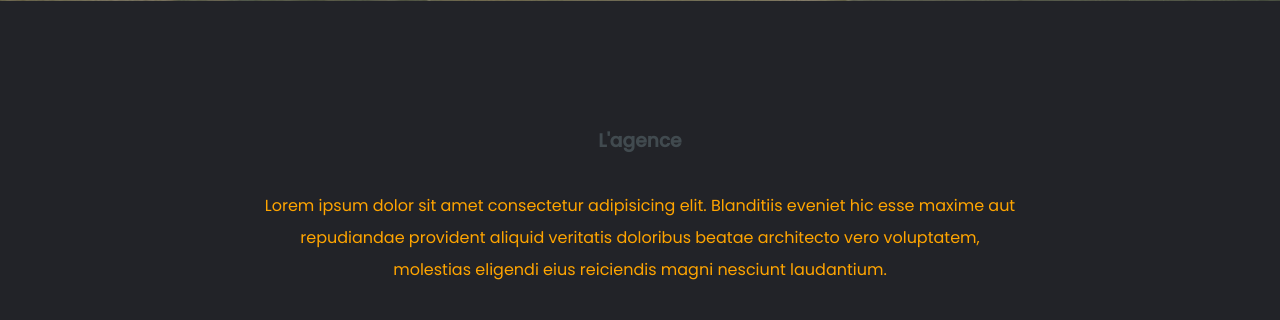
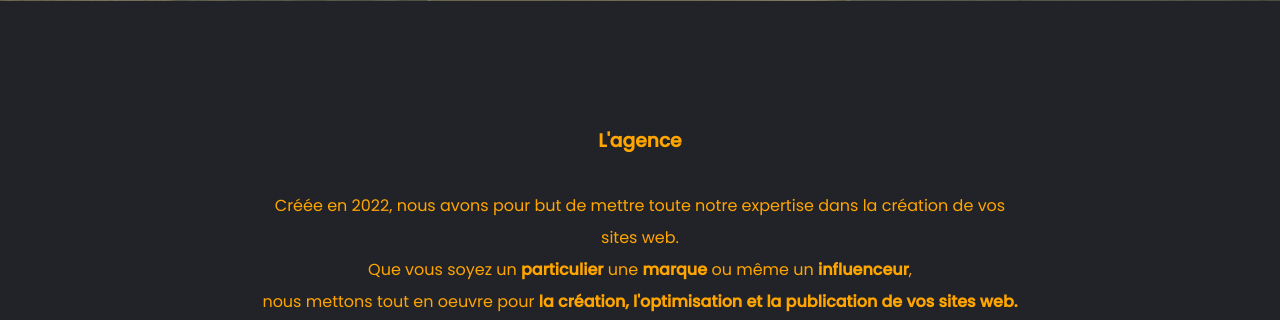
Before and after one commit to GregMagnin/AnyWhereWeb_, a PHP site: page /AWW/page/accueil in a window 1280 px wide. Shown: the part 799-1119 px from the top of the page. Run offline with PHP 8.4, Linux system fonts and the light colour scheme.

Commit message:
Section "l'agence" remplie.

```diff
--- a/assets/css/style.css
+++ b/assets/css/style.css
@@ -62,7 +62,7 @@ section {
 }
 
 section h3.title {
-  color: #414a4f;
+  /* color: #414a4f; */
   text-transform: capitalize;
   font-family: 'Poppins', sans-serif;
   margin-bottom: 35px;
@@ -219,10 +219,15 @@ header nav li {
 
 /* L'agence section */
 
+.lagence h3 {
+  color: #ffa500;
+}
+
 .lagence .grid li {
   padding: 20px;
   height: 350px;
   border-radius: 3px;
+
 
   background-clip: content-box;
   background-size: cover;
@@ -235,6 +240,10 @@ header nav li {
 
 .lagence .grid li.large {
   flex-basis: 60px;
+}
+
+.souligne strong {
+  text-decoration: underline;
 }
 
 @media(max-width: 1000px) {
--- a/page/accueil/agence.php
+++ b/page/accueil/agence.php
@@ -1,8 +1,9 @@
 <section class="lagence" id="agence">
 
   <h3 class="title">L'agence</h3>
-  <p>Lorem ipsum dolor sit amet consectetur adipisicing elit. Blanditiis eveniet hic esse maxime aut repudiandae provident aliquid veritatis doloribus beatae architecto vero voluptatem, molestias eligendi eius reiciendis magni nesciunt laudantium.</p>
-
+  <p>Créée en 2022, nous avons pour but de mettre toute notre expertise dans la création de vos sites web. </br>
+    Que vous soyez un <strong>particulier</strong> une <strong>marque</strong> ou même un <strong>influenceur</strong>,</br>
+   nous mettons tout en oeuvre pour <strong class="souligne">la création, l'optimisation et la publication de vos sites web.</strong></p> </br>
   <hr>
 
   <ul class="grid">
```
